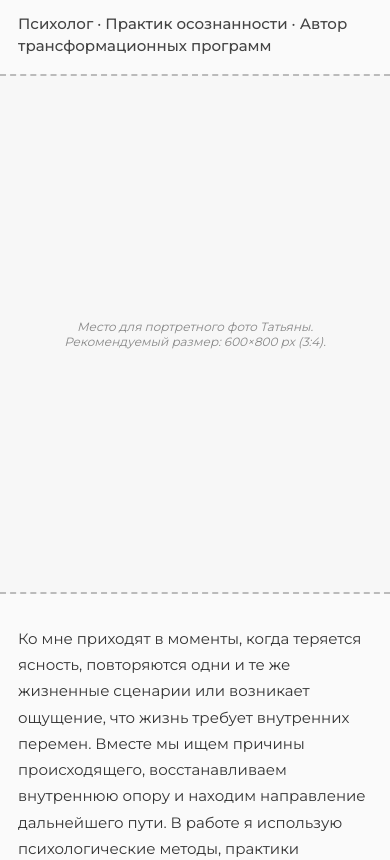
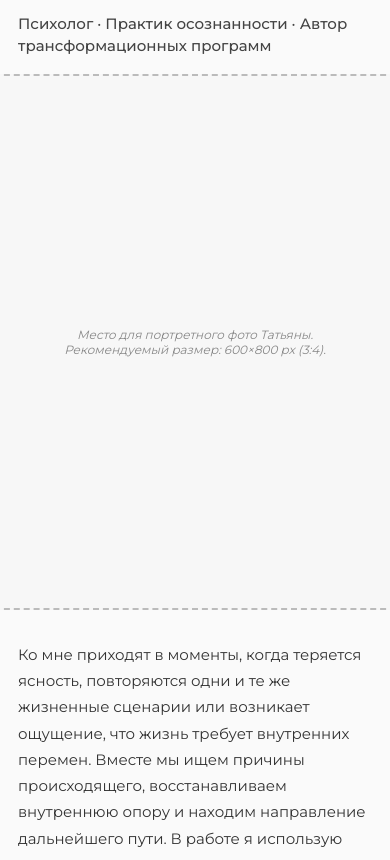
Before and after one commit to mr-diamant/tatyana-ontat-site, a plain HTML site: page structure/index.html in a window 390 px wide. Shown: the part 4041-4901 px from the top of the page. Drawn offline with Linux system fonts and the light colour scheme.

Commit message:
fix: mobile expert image full container width with side margins

```diff
--- a/structure/index.html
+++ b/structure/index.html
@@ -466,10 +466,9 @@
         order: -1;
         min-height: 300px;
         aspect-ratio: 3 / 4;
-        width: 100vw;
+        width: calc(100% + 48px);
         max-width: none;
-        margin: 0;
-        margin-left: calc(-50vw + 50%);
+        margin: 0 -24px;
         border-left: none;
         border-right: none;
         border-radius: 0;
```
